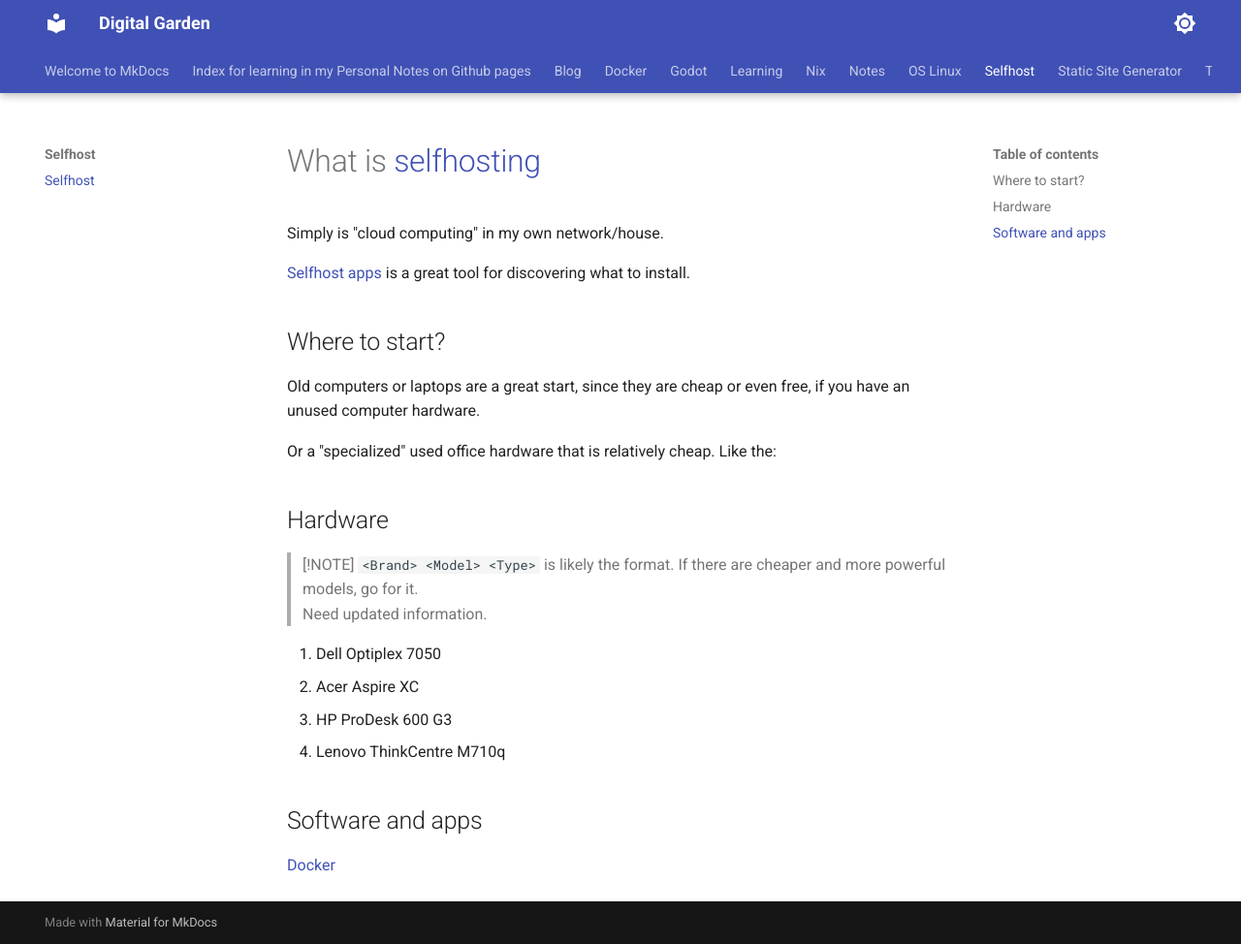
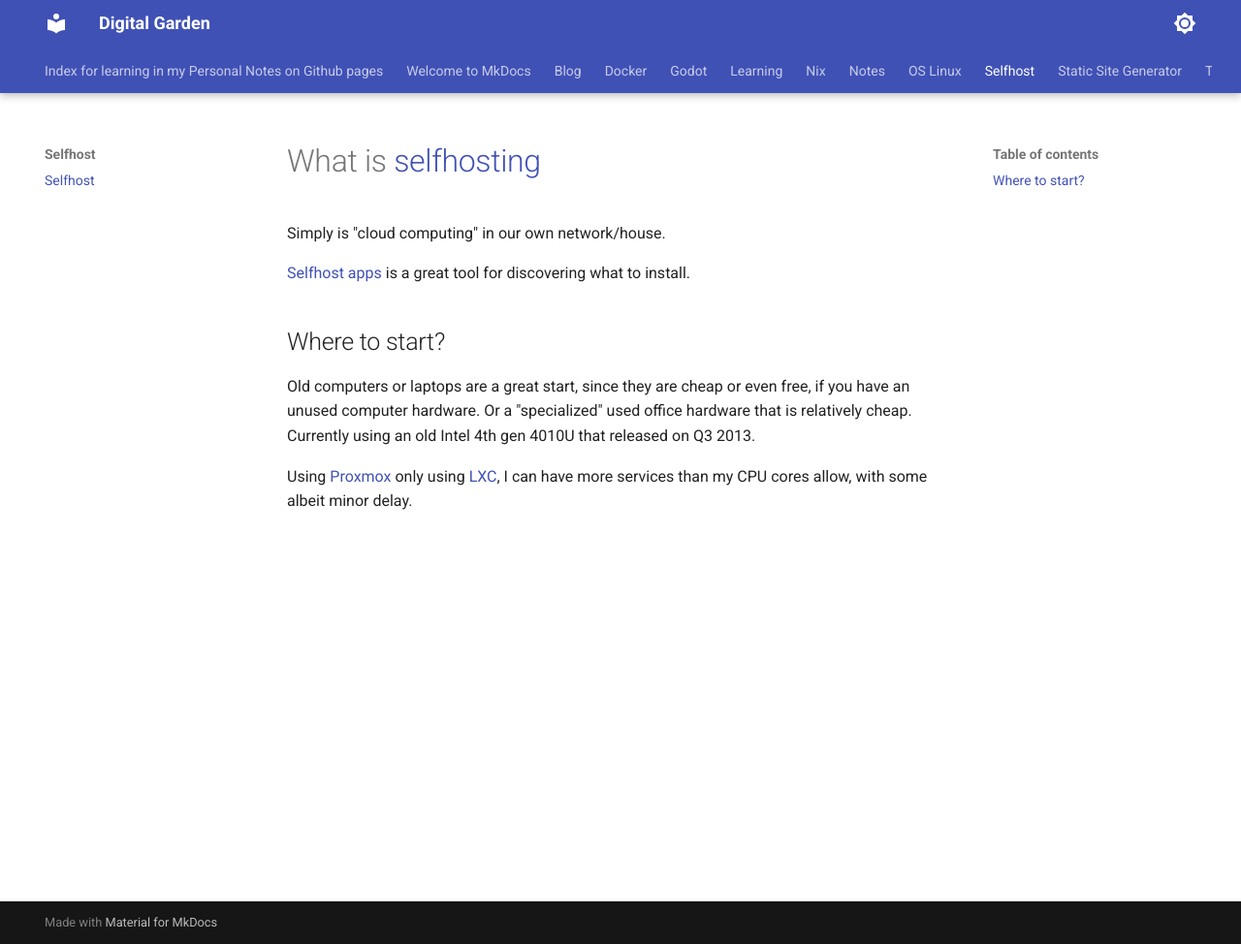
Before and after one commit to jnkk/mkdocs, an MkDocs documentation site: the page built from docs/Selfhost/Selfhost.md, in a window 1280 px wide and 974 px high. Shown: the whole window at 97% size. Built offline with MkDocs 1.6.1 and Material for MkDocs 9.7.7, drawn with Linux system fonts in a browser that asks for light colours.

Commit message:
reformating quartz to mkdocs

```diff
--- a/docs/Selfhost/Selfhost.md
+++ b/docs/Selfhost/Selfhost.md
@@ -5,29 +5,14 @@
 
 # What is [selfhosting](https://www.reddit.com/r/selfhosted/)
 
-Simply is "cloud computing" in my own network/house.
+Simply is "cloud computing" in our own network/house.
 
 [Selfhost apps](https://selfh.st/apps/) is a great tool for discovering what to install.
 
 ## Where to start?
 
 Old computers or laptops are a great start, since they are cheap or even free, if you have an unused computer hardware.
+Or a "specialized" used office hardware that is relatively cheap.
+Currently using an old Intel 4th gen 4010U that released on Q3 2013.
 
-Or a "specialized" used office hardware that is relatively cheap.
-Like the:
-
-## Hardware
-
-> [!NOTE]
-> `<Brand> <Model> <Type>` is likely the format.
-> If there are cheaper and more powerful models, go for it.
-> Need updated information.
-
-1. Dell Optiplex 7050
-2. Acer Aspire XC
-3. HP ProDesk 600 G3
-4. Lenovo ThinkCentre M710q
-
-## Software and apps
-
-[Docker](../Docker/Docker.md)
+Using [Proxmox](https://www.proxmox.com) only using [LXC](https://en.wikipedia.org/wiki/LXC), I can have more services than my CPU cores allow, with some albeit minor delay.
--- a/mkdocs.yml
+++ b/mkdocs.yml
@@ -23,6 +23,8 @@
   features:
     - navigation.tabs
     - navigation.tabs.sticky
+    - navigation.sections
+    - navigation.expand
 
 
 plugins:
```
Also changed, not shown: docs/blaindex.md (added, +21 -0 lines), docs/index.md (+10 -16 lines), docs/notindex.md (deleted, +0 -59 lines).
